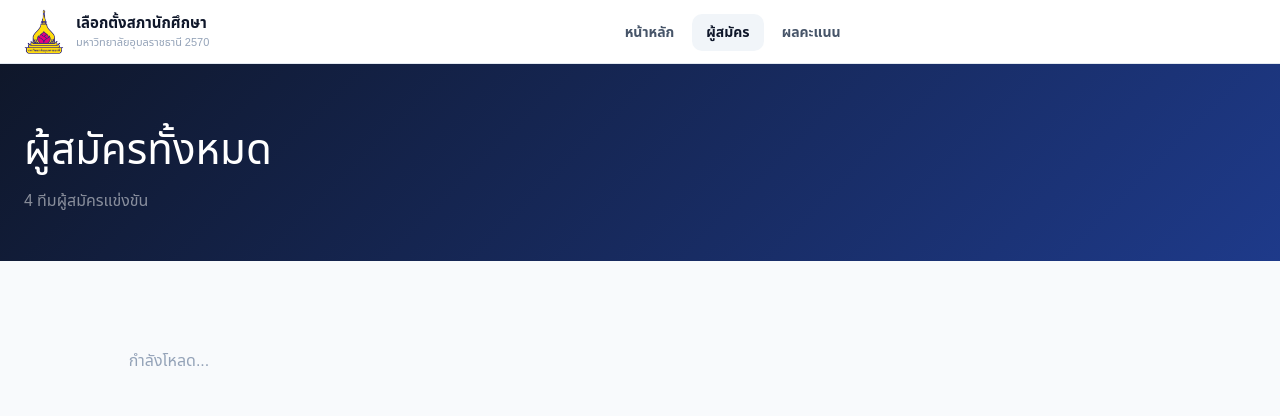
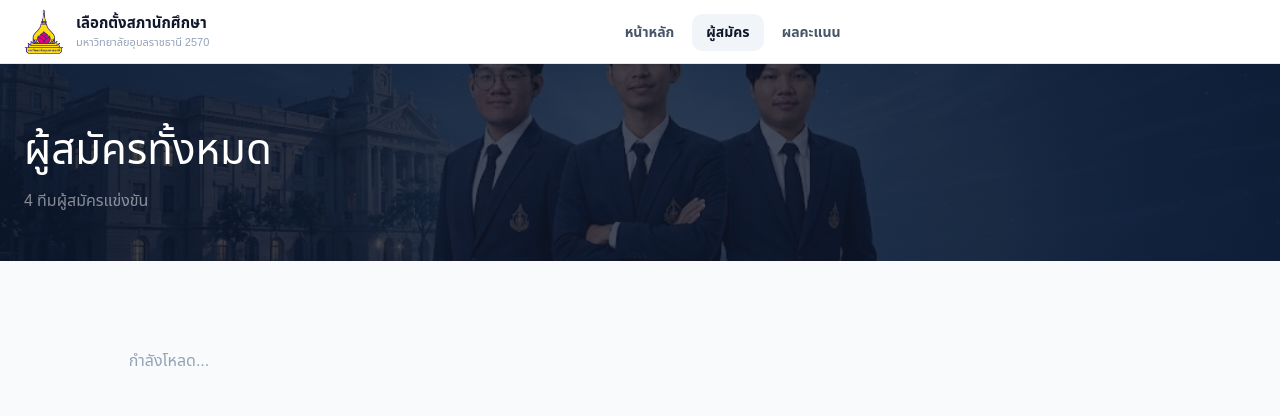
Before and after one commit to worawit00792/election-blockchain, a website: page frontend/candidates.html in a window 1280 px wide. Drawn offline with nearby package versions, Linux system fonts and the light colour scheme; no server answers.

Commit message:
Update candidates.html

```diff
--- a/frontend/candidates.html
+++ b/frontend/candidates.html
@@ -19,7 +19,7 @@
   <div id="nav-auth" class="nav-auth"></div>
 </div></nav>
 <div class="page-body">
-  <div style="background:linear-gradient(135deg,var(--navy),var(--royal));padding:56px 0 48px">
+  <div style="background:linear-gradient(rgba(15,23,42,.78),rgba(15,23,42,.78)),url('/images/hero-candidates.jpg') center/cover no-repeat;padding:56px 0 48px">
     <div class="container"><h1 style="color:#fff;font-size:42px;margin-bottom:6px">ผู้สมัครทั้งหมด</h1><p style="color:rgba(255,255,255,.5)">4 ทีมผู้สมัครแข่งขัน</p></div>
   </div>
   <div style="padding:48px 0"><div class="container">
```
